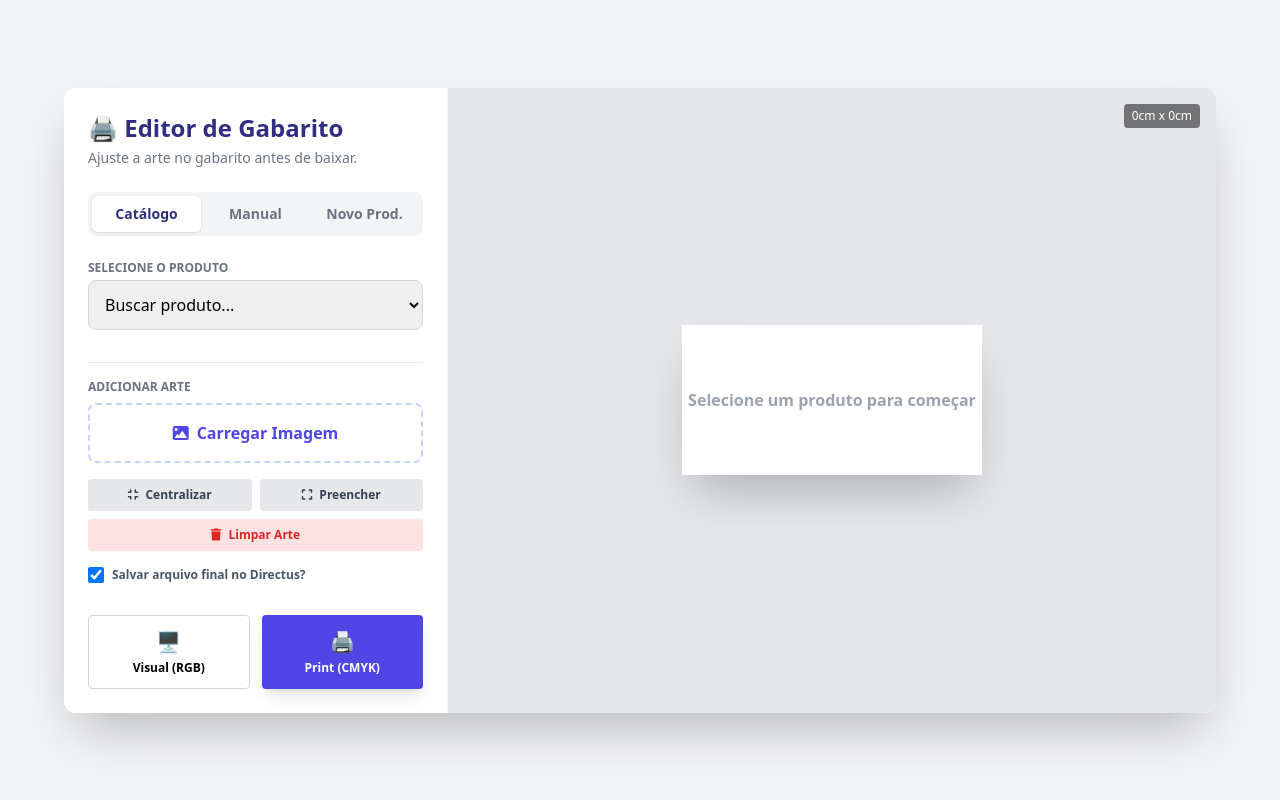
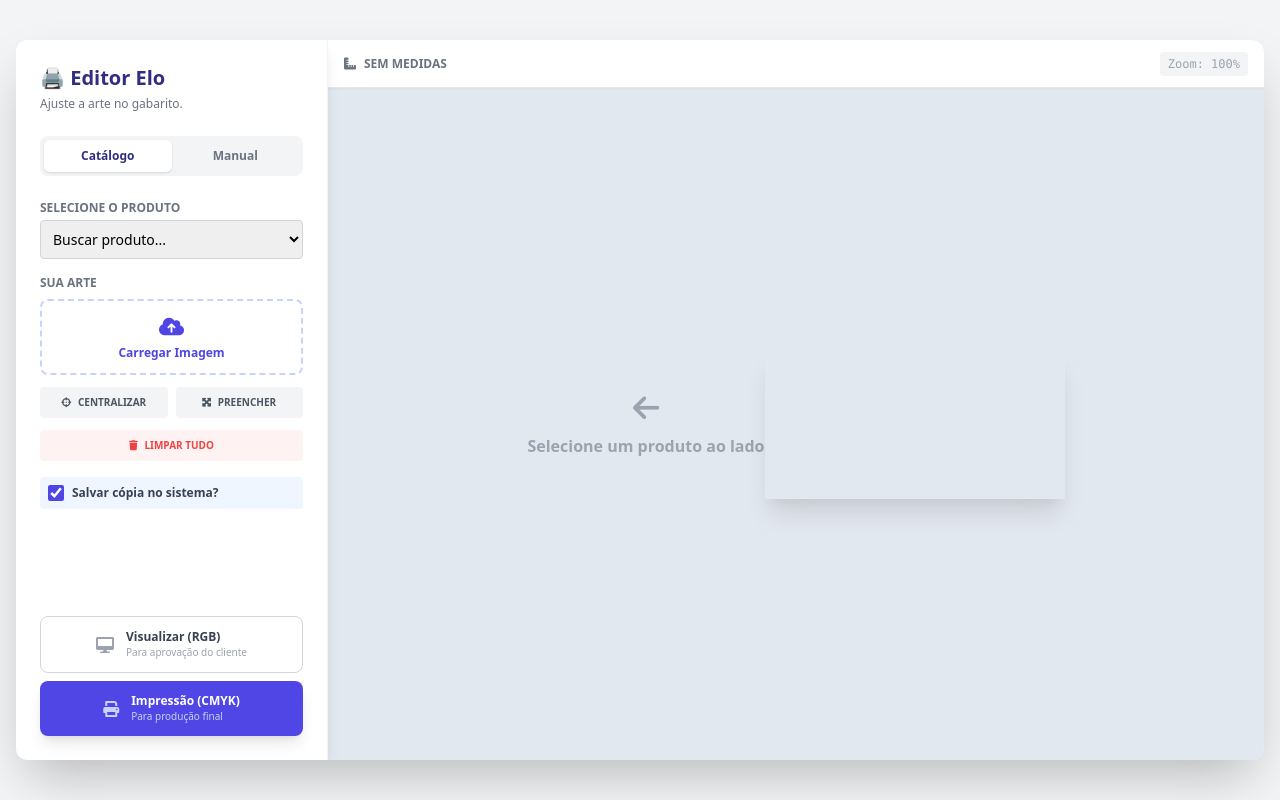
Before and after one commit to elo-estoque/gabarito, a Flask app: page / in a window 1280 px wide. Run offline with Flask 3, Linux system fonts and the light colour scheme; a map, chart or similar area stays blank; some libraries are stand-ins or nearby versions.

Commit message:
Update index.html

```diff
--- a/templates/index.html
+++ b/templates/index.html
@@ -9,103 +9,113 @@
     <script src="https://cdnjs.cloudflare.com/ajax/libs/fabric.js/5.3.1/fabric.min.js"></script>
     <link href="https://cdnjs.cloudflare.com/ajax/libs/font-awesome/6.0.0/css/all.min.css" rel="stylesheet">
     <style>
-        .canvas-container { margin: 0 auto; box-shadow: 0 10px 15px -3px rgba(0, 0, 0, 0.1); border: 1px solid #ddd; }
+        /* Centraliza o canvas na tela de preview */
+        .canvas-wrapper {
+            transform-origin: top center; /* O zoom parte do topo/centro */
+            box-shadow: 0 20px 25px -5px rgba(0, 0, 0, 0.1), 0 10px 10px -5px rgba(0, 0, 0, 0.04);
+            transition: transform 0.3s ease; /* Suaviza o zoom */
+        }
     </style>
 </head>
 <body class="bg-gray-100 min-h-screen flex items-center justify-center font-sans p-4">
 
-    <div id="app" class="w-full max-w-6xl bg-white rounded-xl shadow-2xl overflow-hidden flex flex-col lg:flex-row">
+    <div id="app" class="w-full max-w-[1400px] bg-white rounded-xl shadow-2xl overflow-hidden flex flex-col lg:flex-row h-[90vh]">
 
-        <div class="w-full lg:w-1/3 p-6 bg-white border-r border-gray-100 flex flex-col h-full">
-            <h1 class="text-2xl font-bold text-indigo-900 mb-1">🖨️ Editor de Gabarito</h1>
-            <p class="text-gray-500 text-sm mb-6">Ajuste a arte no gabarito antes de baixar.</p>
+        <div class="w-full lg:w-1/4 p-6 bg-white border-r border-gray-100 flex flex-col h-full overflow-y-auto z-20 shadow-lg">
+            <h1 class="text-xl font-bold text-indigo-900 mb-1">🖨️ Editor Elo</h1>
+            <p class="text-gray-500 text-xs mb-6">Ajuste a arte no gabarito.</p>
 
-            <div class="flex bg-gray-100 rounded-lg p-1 mb-6">
-                <button @click="modo = 'catalogo'; limparEditor()" :class="{'bg-white shadow text-indigo-900': modo==='catalogo', 'text-gray-500': modo!=='catalogo'}" class="flex-1 py-2 rounded-md text-sm font-bold transition">Catálogo</button>
-                <button @click="modo = 'custom'; limparEditor()" :class="{'bg-white shadow text-indigo-900': modo==='custom', 'text-gray-500': modo!=='custom'}" class="flex-1 py-2 rounded-md text-sm font-bold transition">Manual</button>
-                <button @click="modo = 'novo'" :class="{'bg-white shadow text-indigo-900': modo==='novo', 'text-gray-500': modo!=='novo'}" class="flex-1 py-2 rounded-md text-sm font-bold transition">Novo Prod.</button>
+            <div class="flex bg-gray-100 rounded-lg p-1 mb-6 text-xs">
+                <button @click="modo = 'catalogo'; limparEditor()" :class="{'bg-white shadow text-indigo-900': modo==='catalogo', 'text-gray-500': modo!=='catalogo'}" class="flex-1 py-2 rounded-md font-bold transition">Catálogo</button>
+                <button @click="modo = 'custom'; limparEditor()" :class="{'bg-white shadow text-indigo-900': modo==='custom', 'text-gray-500': modo!=='custom'}" class="flex-1 py-2 rounded-md font-bold transition">Manual</button>
             </div>
 
             <div v-if="modo === 'catalogo'" class="mb-4">
                 <label class="block text-xs font-bold text-gray-500 uppercase mb-1">Selecione o Produto</label>
-                <select v-model="produtoSelecionado" @change="atualizarMedidas" class="w-full p-3 border border-gray-300 rounded-lg outline-none focus:border-indigo-500">
+                <select v-model="produtoSelecionado" @change="atualizarMedidas" class="w-full p-2 border border-gray-300 rounded text-sm outline-none focus:border-indigo-500">
                     <option value="">Buscar produto...</option>
                     <option v-for="prod in listaProdutos" :key="prod.id" :value="prod">[[ prod.nome ]] ([[ prod.codigo ]])</option>
                 </select>
             </div>
 
-            <div v-if="modo === 'custom'" class="bg-yellow-50 p-4 rounded-lg border border-yellow-100 mb-4">
-                <div class="grid grid-cols-2 gap-3">
+            <div v-if="modo === 'custom'" class="bg-yellow-50 p-3 rounded-lg border border-yellow-100 mb-4">
+                <div class="grid grid-cols-2 gap-2">
                     <div>
-                        <label class="text-xs font-bold text-gray-500">Largura (cm)</label>
-                        <input type="number" step="0.1" v-model="medidas.largura" @change="redimensionarCanvas" class="w-full p-2 border rounded bg-white">
+                        <label class="text-[10px] font-bold text-gray-500">Largura (cm)</label>
+                        <input type="number" step="0.1" v-model="medidas.largura" @change="redimensionarCanvas" class="w-full p-2 border rounded bg-white text-sm">
                     </div>
                     <div>
-                        <label class="text-xs font-bold text-gray-500">Altura (cm)</label>
-                        <input type="number" step="0.1" v-model="medidas.altura" @change="redimensionarCanvas" class="w-full p-2 border rounded bg-white">
+                        <label class="text-[10px] font-bold text-gray-500">Altura (cm)</label>
+                        <input type="number" step="0.1" v-model="medidas.altura" @change="redimensionarCanvas" class="w-full p-2 border rounded bg-white text-sm">
                     </div>
                 </div>
             </div>
 
-             <div v-if="modo === 'novo'" class="space-y-3">
-                <input v-model="novo.nome" placeholder="Nome do Produto" class="w-full p-3 border rounded">
-                <input v-model="novo.codigo" placeholder="SKU / Código" class="w-full p-3 border rounded">
-                <div class="grid grid-cols-2 gap-3">
-                    <input v-model="novo.largura" type="number" step="0.1" placeholder="Largura (cm)" class="w-full p-3 border rounded">
-                    <input v-model="novo.altura" type="number" step="0.1" placeholder="Altura (cm)" class="w-full p-3 border rounded">
-                </div>
-                <button @click="salvarProduto" :disabled="loading" class="w-full bg-indigo-900 text-white font-bold py-3 rounded hover:bg-indigo-800 transition">
-                    [[ loading ? 'Salvando...' : 'Salvar no Directus' ]]
-                </button>
-            </div>
-
-            <hr class="my-4 border-gray-200" v-if="modo !== 'novo'">
-
-            <div v-if="modo !== 'novo'" class="flex-grow flex flex-col justify-between">
+            <div class="flex-grow flex flex-col">
                 <div>
-                    <label class="block text-xs font-bold text-gray-500 uppercase mb-2">Adicionar Arte</label>
-                    <label class="flex items-center justify-center w-full p-4 border-2 border-dashed border-indigo-200 rounded-lg text-indigo-600 font-bold cursor-pointer hover:bg-indigo-50 transition mb-4">
-                        <i class="fa-solid fa-image mr-2"></i> Carregar Imagem
+                    <label class="block text-xs font-bold text-gray-500 uppercase mb-2">Sua Arte</label>
+                    <label class="flex flex-col items-center justify-center w-full p-3 border-2 border-dashed border-indigo-200 rounded-lg text-indigo-600 font-bold cursor-pointer hover:bg-indigo-50 transition mb-3">
+                        <i class="fa-solid fa-cloud-arrow-up text-xl mb-1"></i>
+                        <span class="text-xs">Carregar Imagem</span>
                         <input type="file" @change="adicionarImagemCanvas" accept="image/*" class="hidden">
                     </label>
 
-                    <div class="grid grid-cols-2 gap-2 mb-4">
-                        <button @click="centralizarArte" class="bg-gray-200 hover:bg-gray-300 text-gray-700 py-2 rounded text-xs font-bold"><i class="fa-solid fa-compress mr-1"></i> Centralizar</button>
-                        <button @click="preencherArte" class="bg-gray-200 hover:bg-gray-300 text-gray-700 py-2 rounded text-xs font-bold"><i class="fa-solid fa-expand mr-1"></i> Preencher</button>
-                        <button @click="limparCanvas" class="col-span-2 bg-red-100 hover:bg-red-200 text-red-600 py-2 rounded text-xs font-bold"><i class="fa-solid fa-trash mr-1"></i> Limpar Arte</button>
+                    <div class="grid grid-cols-2 gap-2 mb-3">
+                        <button @click="centralizarArte" class="bg-gray-100 hover:bg-gray-200 text-gray-600 py-2 rounded text-[10px] font-bold uppercase"><i class="fa-solid fa-crosshairs mr-1"></i> Centralizar</button>
+                        <button @click="preencherArte" class="bg-gray-100 hover:bg-gray-200 text-gray-600 py-2 rounded text-[10px] font-bold uppercase"><i class="fa-solid fa-maximize mr-1"></i> Preencher</button>
                     </div>
+                    <button @click="limparCanvas" class="w-full bg-red-50 hover:bg-red-100 text-red-500 py-2 rounded text-[10px] font-bold uppercase mb-4"><i class="fa-solid fa-trash mr-1"></i> Limpar Tudo</button>
 
-                    <div class="flex items-center mb-4">
-                        <input type="checkbox" id="saveDir" v-model="salvarNoDirectus" class="mr-2 h-4 w-4">
-                        <label for="saveDir" class="text-xs text-gray-600 font-bold">Salvar arquivo final no Directus?</label>
+                    <div class="flex items-center mb-4 bg-blue-50 p-2 rounded">
+                        <input type="checkbox" id="saveDir" v-model="salvarNoDirectus" class="mr-2 h-4 w-4 accent-indigo-600">
+                        <label for="saveDir" class="text-xs text-gray-700 font-bold">Salvar cópia no sistema?</label>
                     </div>
                 </div>
 
-                <div class="grid grid-cols-2 gap-3 mt-4">
-                    <button @click="baixarPDF('rgb')" :disabled="!validar" class="p-3 rounded bg-white border border-gray-300 hover:bg-gray-50 flex flex-col items-center justify-center transition">
-                        <span class="text-xl">🖥️</span>
-                        <span class="text-xs font-bold mt-1">Visual (RGB)</span>
+                <div class="mt-auto space-y-2">
+                    <button @click="baixarPDF('rgb')" :disabled="!validar" class="w-full p-3 rounded-lg border border-gray-300 hover:bg-gray-50 flex items-center justify-center transition group">
+                        <i class="fa-solid fa-desktop text-gray-400 group-hover:text-indigo-600 mr-3"></i>
+                        <div class="text-left">
+                            <span class="block text-xs font-bold text-gray-700">Visualizar (RGB)</span>
+                            <span class="block text-[10px] text-gray-400">Para aprovação do cliente</span>
+                        </div>
                     </button>
-                    <button @click="baixarPDF('cmyk')" :disabled="!validar" class="p-3 rounded bg-indigo-600 text-white hover:bg-indigo-700 flex flex-col items-center justify-center transition shadow-lg">
-                        <span class="text-xl">🖨️</span>
-                        <span class="text-xs font-bold mt-1">Print (CMYK)</span>
+                    <button @click="baixarPDF('cmyk')" :disabled="!validar" class="w-full p-3 rounded-lg bg-indigo-600 text-white hover:bg-indigo-700 flex items-center justify-center transition shadow-lg">
+                        <i class="fa-solid fa-print mr-3 text-indigo-200"></i>
+                        <div class="text-left">
+                            <span class="block text-xs font-bold">Impressão (CMYK)</span>
+                            <span class="block text-[10px] text-indigo-200">Para produção final</span>
+                        </div>
                     </button>
                 </div>
-                <p v-if="loading" class="text-center text-xs text-indigo-600 font-bold mt-2 animate-pulse">Processando alta resolução...</p>
+                <p v-if="loading" class="text-center text-xs text-indigo-600 font-bold mt-2 animate-pulse">Gerando PDF...</p>
             </div>
         </div>
 
-        <div class="w-full lg:w-2/3 bg-gray-200 relative flex items-center justify-center p-4 overflow-auto">
-            <div class="absolute top-4 right-4 z-10 bg-black/50 text-white text-xs px-2 py-1 rounded backdrop-blur-sm">
-                [[ medidas.largura ]]cm x [[ medidas.altura ]]cm
+        <div class="w-full lg:w-3/4 bg-slate-200 relative flex flex-col items-center overflow-hidden">
+
+            <div class="w-full bg-white border-b border-gray-200 px-4 py-2 flex justify-between items-center shadow-sm z-10 h-12 shrink-0">
+                <div class="text-xs font-bold text-gray-500 uppercase flex items-center">
+                    <i class="fa-solid fa-ruler-combined mr-2"></i>
+                    <span v-if="medidas.largura">[[ medidas.largura ]]cm x [[ medidas.altura ]]cm</span>
+                    <span v-else>Sem medidas</span>
+                </div>
+                <div class="text-xs font-mono text-gray-400 bg-gray-100 px-2 py-1 rounded">
+                    Zoom: [[ Math.round(zoomScale * 100) ]]%
+                </div>
             </div>
 
-            <div class="relative shadow-2xl bg-white">
-                <canvas id="canvasEditor"></canvas>
-            </div>
+            <div ref="canvasContainer" class="flex-grow w-full flex items-center justify-center overflow-hidden relative p-8">
 
-            <div v-if="!medidas.largura" class="absolute inset-0 flex items-center justify-center text-gray-400 font-bold">
-                Selecione um produto para começar
+                <div v-if="!medidas.largura" class="text-center text-gray-400">
+                    <i class="fa-solid fa-arrow-left text-3xl mb-2"></i>
+                    <p class="font-bold">Selecione um produto ao lado</p>
+                </div>
+
+                <div class="canvas-wrapper" :style="{ transform: `scale(${zoomScale})` }">
+                    <canvas id="canvasEditor"></canvas>
+                </div>
+
             </div>
         </div>
 
@@ -122,12 +132,12 @@
                     loading: false,
                     listaProdutos: {{ produtos | tojson }},
                     produtoSelecionado: '',
-                    canvas: null, // Instância do FabricJS
+                    canvas: null,
                     medidas: { largura: 0, altura: 0, nome: '' },
                     salvarNoDirectus: true,
-                    novo: { nome: '', codigo: '', largura: '', altura: '' },
-                    // Fator de conversão: 1cm = 37.79px (aproximado para tela), usaremos Zoom
-                    pixelsPorCm: 40
+                    // Alta resolução para impressão (60px por cm garante boa qualidade na tela antes de exportar)
+                    pixelsPorCm: 60,
+                    zoomScale: 1
                 }
             },
             computed: {
@@ -136,20 +146,22 @@
                 }
             },
             mounted() {
-                // Inicializa o Fabric Canvas
                 this.canvas = new fabric.Canvas('canvasEditor', {
-                    backgroundColor: '#fff',
-                    preserveObjectStacking: true
+                    backgroundColor: '#ffffff',
+                    preserveObjectStacking: true,
+                    selection: true
                 });
+
+                // Recalcula o zoom se a janela mudar de tamanho
+                window.addEventListener('resize', this.ajustarZoom);
             },
             methods: {
-                // --- FUNÇÕES DO EDITOR ---
                 limparEditor() {
                     this.produtoSelecionado = '';
                     this.medidas = { largura: 0, altura: 0, nome: '' };
                     this.canvas.clear();
-                    this.canvas.setBackgroundColor('#fff', this.canvas.renderAll.bind(this.canvas));
                     this.canvas.setDimensions({ width: 0, height: 0 });
+                    this.zoomScale = 1;
                 },
 
                 atualizarMedidas() {
@@ -162,12 +174,41 @@
                 },
 
                 redimensionarCanvas() {
-                    // Define o tamanho visual do canvas baseado nos CM
+                    // 1. Define o tamanho REAL (em pixels de alta qualidade)
                     const w = this.medidas.largura * this.pixelsPorCm;
                     const h = this.medidas.altura * this.pixelsPorCm;
 
                     this.canvas.setDimensions({ width: w, height: h });
                     this.canvas.renderAll();
+
+                    // 2. Ajusta o zoom visual para caber na tela
+                    this.$nextTick(() => {
+                        this.ajustarZoom();
+                    });
+                },
+
+                ajustarZoom() {
+                    if (!this.medidas.largura || !this.$refs.canvasContainer) return;
+
+                    const container = this.$refs.canvasContainer;
+                    // Pega o tamanho disponível na div cinza (menos um padding de segurança)
+                    const containerW = container.clientWidth - 80;
+                    const containerH = container.clientHeight - 80;
+
+                    const canvasW = this.medidas.largura * this.pixelsPorCm;
+                    const canvasH = this.medidas.altura * this.pixelsPorCm;
+
+                    // Calcula qual o zoom necessário para caber largura e altura
+                    const scaleX = containerW / canvasW;
+                    const scaleY = containerH / canvasH;
+
+                    // Escolhe o menor para garantir que tudo caiba
+                    let scale = Math.min(scaleX, scaleY);
+
+                    // Limita o zoom a 100% (se a tela for gigante, não estica além do real)
+                    if (scale > 1) scale = 1;
+
+                    this.zoomScale = scale;
                 },
 
                 adicionarImagemCanvas(e) {
@@ -177,33 +218,40 @@
                     const reader = new FileReader();
                     reader.onload = (f) => {
                         fabric.Image.fromURL(f.target.result, (img) => {
-                            // Ajusta imagem para caber no canvas se for muito grande
+                            // --- HABILITA CONTROLES DE ESTICAR ---
+                            // Por padrão, 'middle controls' (ml, mr, mt, mb) permitem esticar
+                            img.set({
+                                cornerColor: '#4f46e5',
+                                cornerStyle: 'circle',
+                                borderColor: '#4f46e5',
+                                cornerSize: 20, // Bolinhas maiores para facilitar clique
+                                transparentCorners: false,
+                                padding: 10,
+                                // Permite dimensionar ignorando a proporção original
+                                lockUniScaling: false
+                            });
+
+                            // Garante que todos os controles de redimensionamento estejam visíveis
+                            img.setControlsVisibility({
+                                mt: true, mb: true, ml: true, mr: true, // Meios (Esticar)
+                                bl: true, br: true, tl: true, tr: true, // Cantos (Proporcional)
+                                mtr: true // Rotação
+                            });
+
+                            // Ajusta tamanho inicial para não ficar gigante
                             const canvasW = this.canvas.width;
                             const canvasH = this.canvas.height;
 
-                            // Escala inicial inteligente
-                            if(img.width > canvasW || img.height > canvasH) {
-                                img.scaleToWidth(canvasW * 0.8);
+                            if(img.width > canvasW * 0.8 || img.height > canvasH * 0.8) {
+                                img.scaleToWidth(canvasW * 0.6);
                             }
 
-                            img.set({
-                                originX: 'center',
-                                originY: 'center',
-                                left: canvasW / 2,
-                                top: canvasH / 2,
-                                cornerColor: '#4f46e5',
-                                cornerStyle: 'circle',
-                                transparentCorners: false,
-                                borderColor: '#4f46e5',
-                                cornerSize: 12
-                            });
-
+                            img.center();
                             this.canvas.add(img);
                             this.canvas.setActiveObject(img);
                         });
                     };
                     reader.readAsDataURL(file);
-                    // Reseta o input para permitir carregar a mesma imagem
                     e.target.value = '';
                 },
 
@@ -217,53 +265,41 @@
                 preencherArte() {
                     const activeObj = this.canvas.getActiveObject();
                     if (activeObj) {
-                        // Estica para cobrir tudo (pode distorcer, conforme pedido)
-                        activeObj.set({
-                            scaleX: this.canvas.width / activeObj.width,
-                            scaleY: this.canvas.height / activeObj.height,
-                            left: this.canvas.width / 2,
-                            top: this.canvas.height / 2,
-                            originX: 'center',
-                            originY: 'center'
-                        });
-                        this.canvas.renderAll();
+                        // Força a imagem a ter o tamanho exato do canvas (esticando)
+                        activeObj.scaleX = this.canvas.width / activeObj.width;
+                        activeObj.scaleY = this.canvas.height / activeObj.height;
+                        activeObj.center();
+                        activeObj.setCoords(); // Atualiza a área de clique
+                        this.canvas.requestRenderAll();
                     }
                 },
 
                 limparCanvas() {
-                    // Remove objetos (artes), mantém fundo branco
                     this.canvas.remove(...this.canvas.getObjects());
                 },
 
-                // --- GERAÇÃO DO PDF ---
                 async baixarPDF(cor) {
                     this.loading = true;
-
-                    // 1. Tira o foco da seleção (para não sair as bordas de edição azul)
                     this.canvas.discardActiveObject();
                     this.canvas.renderAll();
 
-                    // 2. Exporta o canvas como BLOB (Imagem) de Alta Resolução
-                    // Multiplier 4 garante que a imagem vá com alta qualidade para o PDF
+                    // Gera imagem em alta resolução
+                    // multiplier: 2 com pixelsPorCm: 60 já gera uma imagem excelente
                     const dataUrl = this.canvas.toDataURL({
                         format: 'png',
-                        multiplier: 4 // Aumenta a resolução em 4x
+                        multiplier: 2
                     });
 
-                    // Converte DataURL para Blob
                     const res = await fetch(dataUrl);
                     const blobImagem = await res.blob();
 
-                    // 3. Monta o formulário igual ao app.py espera
                     const formData = new FormData();
                     formData.append('largura', this.medidas.largura);
                     formData.append('altura', this.medidas.altura);
-                    formData.append('nome', this.medidas.nome || 'Editado');
+                    formData.append('nome', this.medidas.nome || 'Gabarito');
                     formData.append('cor', cor);
                     formData.append('salvar_directus', this.salvarNoDirectus);
-
-                    // Aqui está o segredo: Enviamos o canvas como se fosse o arquivo 'imagem'
-                    formData.append('imagem', blobImagem, `arte_editada_${this.medidas.nome}.png`);
+                    formData.append('imagem', blobImagem, `arte_editada.png`);
 
                     try {
                         const response = await fetch('/gerar-gabarito', {
@@ -286,21 +322,6 @@
                     } finally {
                         this.loading = false;
                     }
-                },
-
-                // --- SALVAR PRODUTO NOVO (Igual antes) ---
-                async salvarProduto() {
-                    this.loading = true;
-                    try {
-                        const res = await fetch('/cadastrar-produto', {
-                            method: 'POST',
-                            headers: {'Content-Type': 'application/json'},
-                            body: JSON.stringify(this.novo)
-                        });
-                        if(res.ok) window.location.reload();
-                        else alert("Erro ao salvar");
-                    } catch(e) { alert(e.message) }
-                    finally { this.loading = false; }
                 }
             }
         }).mount('#app')
```
